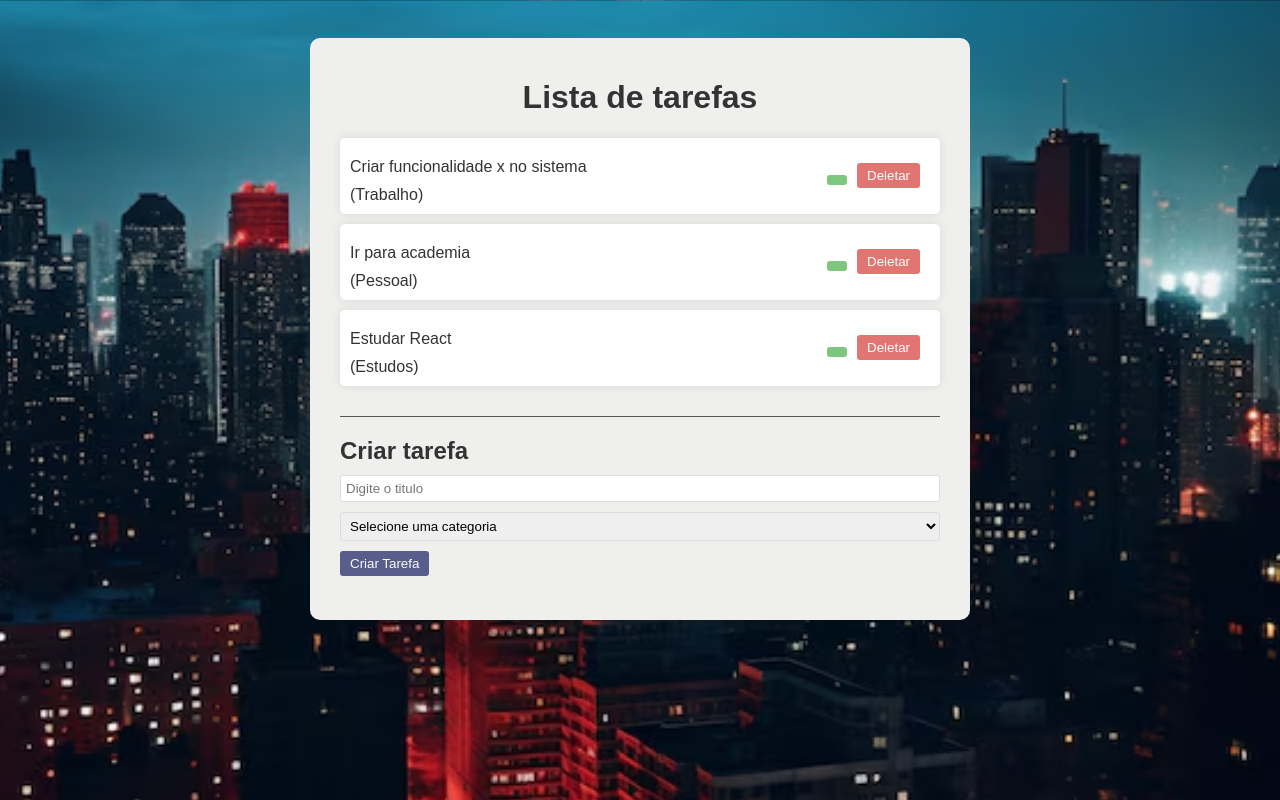
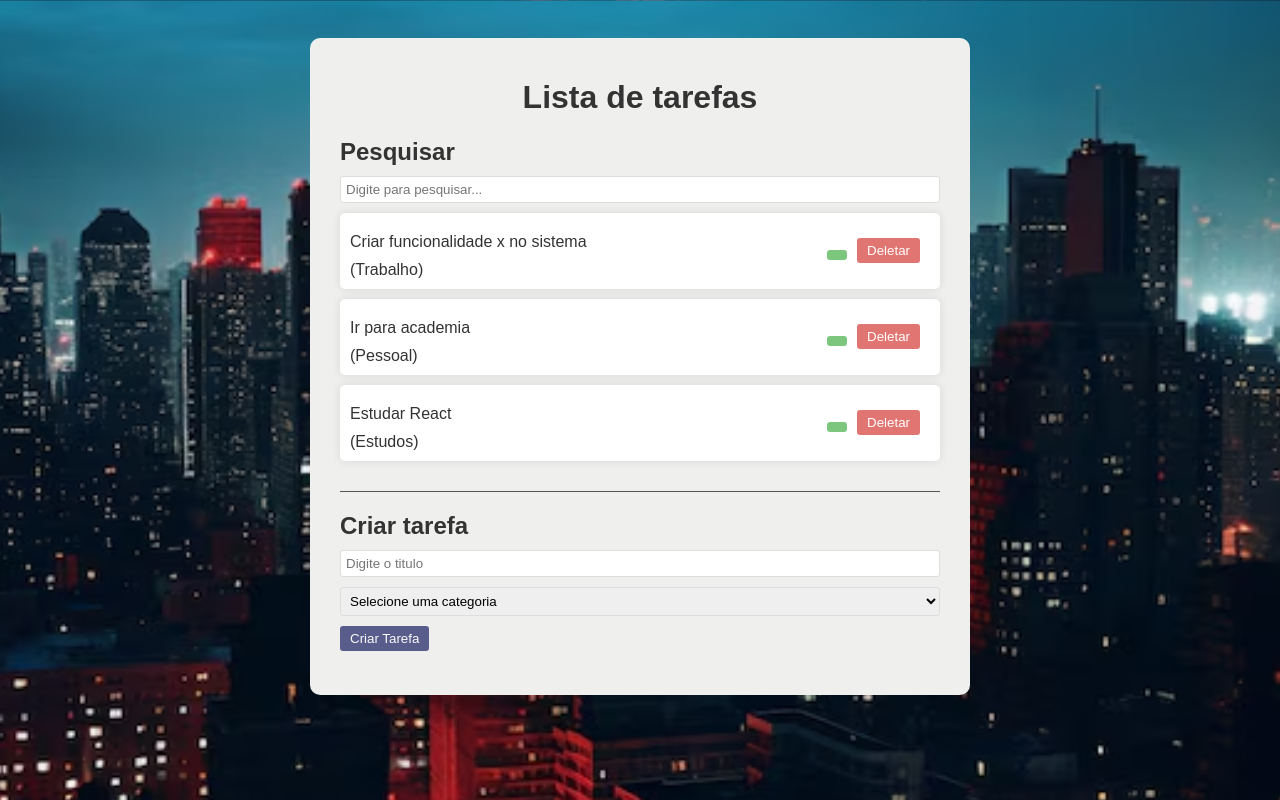
Before and after one commit to julioLchaves/Desafio-react-da-Bia, a React (Vite) app: page / in a window 1280 px wide. Shown: the top 800 px of the page. Built offline with nearby package versions, Linux system fonts and the light colour scheme.

Commit message:
Criando funcionalidade de busca

```diff
--- a/src/App.jsx
+++ b/src/App.jsx
@@ -3,6 +3,7 @@
 import './App.css';
 import Todo from './components/Todo';
 import TodoForm from './components/TodoForm';
+import Search from './components/Search';
 
 function App() {
   const [todos, setTodos] = useState([
@@ -25,6 +26,8 @@
       isCompleted: false,
     },
   ]);
+
+  const[search, setSearch]= useState("");
 
   const addTodo= (text, category)=> {
     const newTodos=[...todos,{
@@ -53,8 +56,9 @@
   return (
     <div className="app">
       <h1>Lista de tarefas</h1>
+      <Search search={search}setSearch={setSearch}/>
       <div className="todo-list">
-        {todos.map((todo) => (
+        {todos.filter((todo)=>todo.text.toLowerCase().includes(search.toLowerCase())).map((todo) => (
           <Todo key={todo.id} todo={todo} removeTodo={removeTodo} completeTodo={completeTodo}/>
         ))}
       </div>
--- /dev/null
+++ b/src/components/Search.jsx
@@ -0,0 +1,12 @@
+
+
+const Search = ({search, setSearch}) => {
+  return (
+    <div className="search">
+        <h2>Pesquisar</h2>
+        <input type="text" value={search} onChange={(e)=>setSearch(e.target.value)}placeholder="Digite para pesquisar... " />
+    </div>
+  )
+}
+
+export default Search
```
